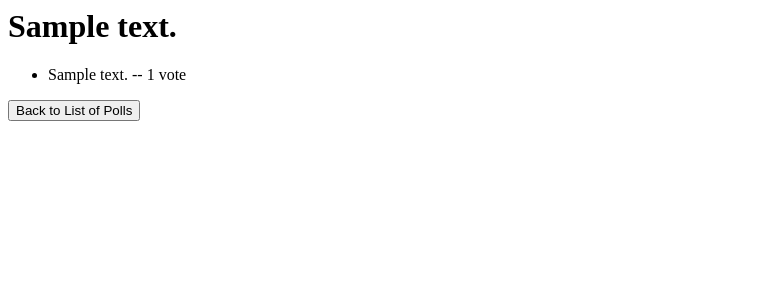
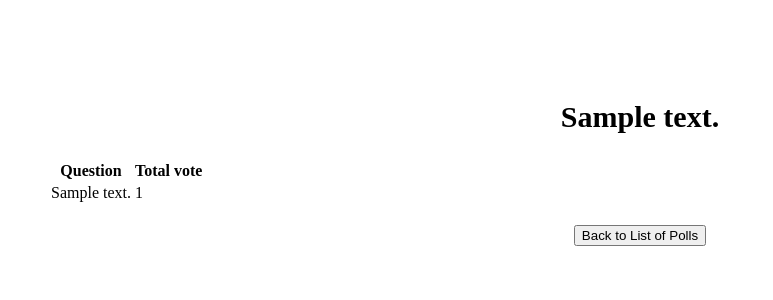
Before and after one commit to forfeen/ku-polls, a Django app: page /1/results/ in a window 1280 px wide. Shown: the top 300 px of the page, without its empty margins (0-773 px from the left). Run offline with Django 3.2, Linux system fonts and the light colour scheme; tables that the repository leaves empty hold one stand-in row (values such as "Sample post").

Commit message:
Improve appearance of voting results page

```diff
--- a/polls/static/polls/style.css
+++ b/polls/static/polls/style.css
@@ -7,3 +7,7 @@ div {
     text-align: center;
     font-size:  20;
 }
+
+table {
+    border-color: black;
+}
--- a/polls/templates/polls/index.html
+++ b/polls/templates/polls/index.html
@@ -6,8 +6,9 @@
     <p> Poll Question </p>
     <ul>
     {% for question in latest_question_list %}
-        <li><a href="{% url 'polls:detail' question.id %}">{{ question.question_text }}</a></li>    {% endfor %}
+        <br><a href="{% url 'polls:detail' question.id %}">{{ question.question_text }}</a></br>    {% endfor %}
     </ul>
 {% else %}
     <p>No polls are available.</p>
 {% endif %}
+</div>
--- a/polls/templates/polls/results.html
+++ b/polls/templates/polls/results.html
@@ -1,12 +1,20 @@
 {% load static %}
 <link rel="stylesheet" type="text/css" href="{% static 'polls/style.css' %}">
-
-<h1> {{ question.question_text }} </h1>
+<div>
+<h2> {{ question.question_text }} </h2>
 <ul>
-    {% for choice in question.choice_set.all %}
-        <li>
-            {{ choice.choice_text }} -- {{ choice.votes }} vote{{ choice.votes|pluralize}}
-        </li>
-    {% endfor %}
+    <table>
+        <tr >
+            <th> Question </th>
+            <th> Total vote </th>
+        </tr>
+        <tr>
+            {% for choice in question.choice_set.all %}
+                <td> {{ choice.choice_text }}</td>
+                <td> {{ choice.votes }} </td>
+        </tr>
+        {% endfor %}
+    </table>
 </ul>
 <a href="{% url 'polls:index' %}"><input type ="submit" value="Back to List of Polls"></a>
+</div>
```
Also changed, not shown: polls/templates/polls/detail.html (+5 -2 lines).
